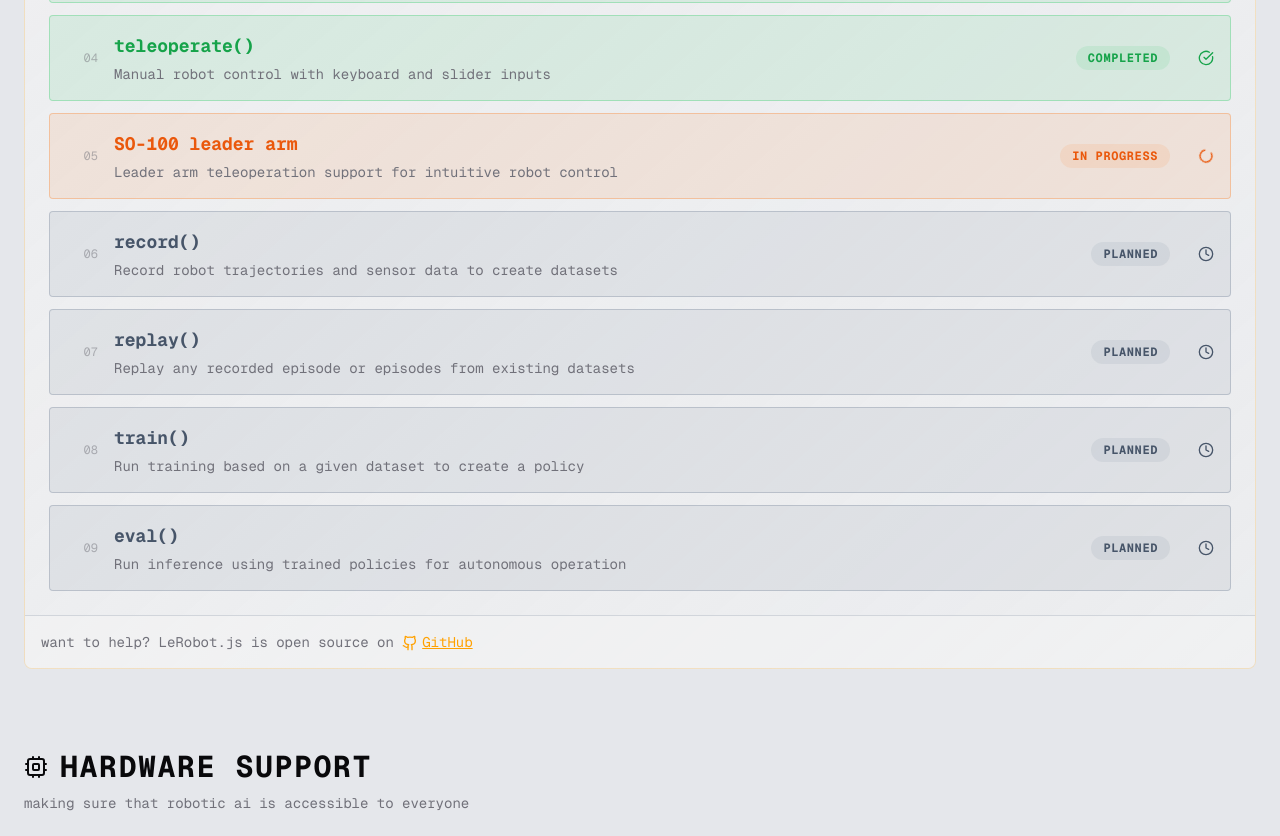
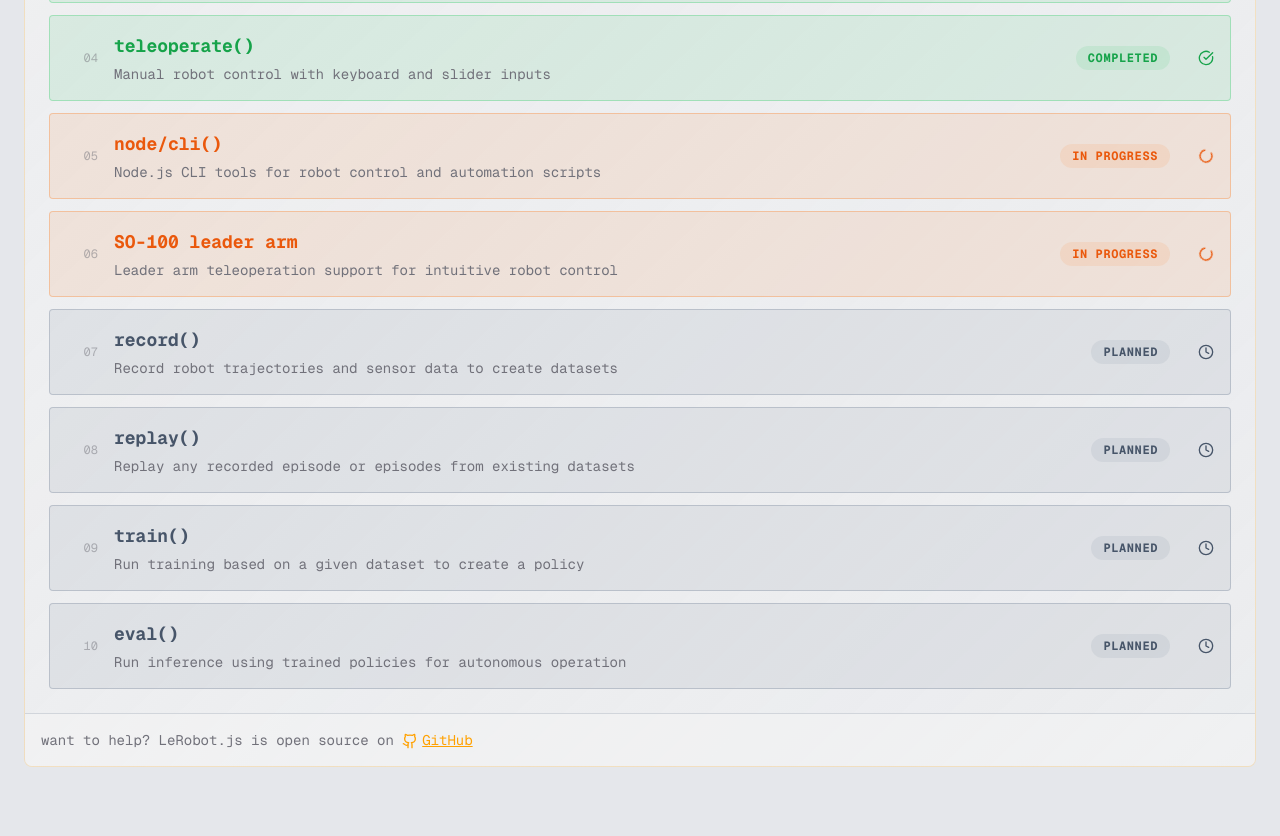
Before and after one commit to TimPietrusky/lerobot.js, a React (Vite) app in the folder examples/cyberpunk-standalone/: page / in a window 1280 px wide. Shown: the part 5200-6036 px from the top of the page. Built offline with nearby package versions, Linux system fonts and the light colour scheme.

Commit message:
chore(roadmap): added node/cli

```diff
--- a/examples/cyberpunk-standalone/src/components/roadmap-section.tsx
+++ b/examples/cyberpunk-standalone/src/components/roadmap-section.tsx
@@ -30,6 +30,11 @@ const roadmapItems: RoadmapItem[] = [
     title: "teleoperate",
     description: "Manual robot control with keyboard and slider inputs",
     status: "completed",
+  },
+  {
+    title: "node/cli",
+    description: "Node.js CLI tools for robot control and automation scripts",
+    status: "in_progress",
   },
   {
     title: "SO-100 leader arm",
```
